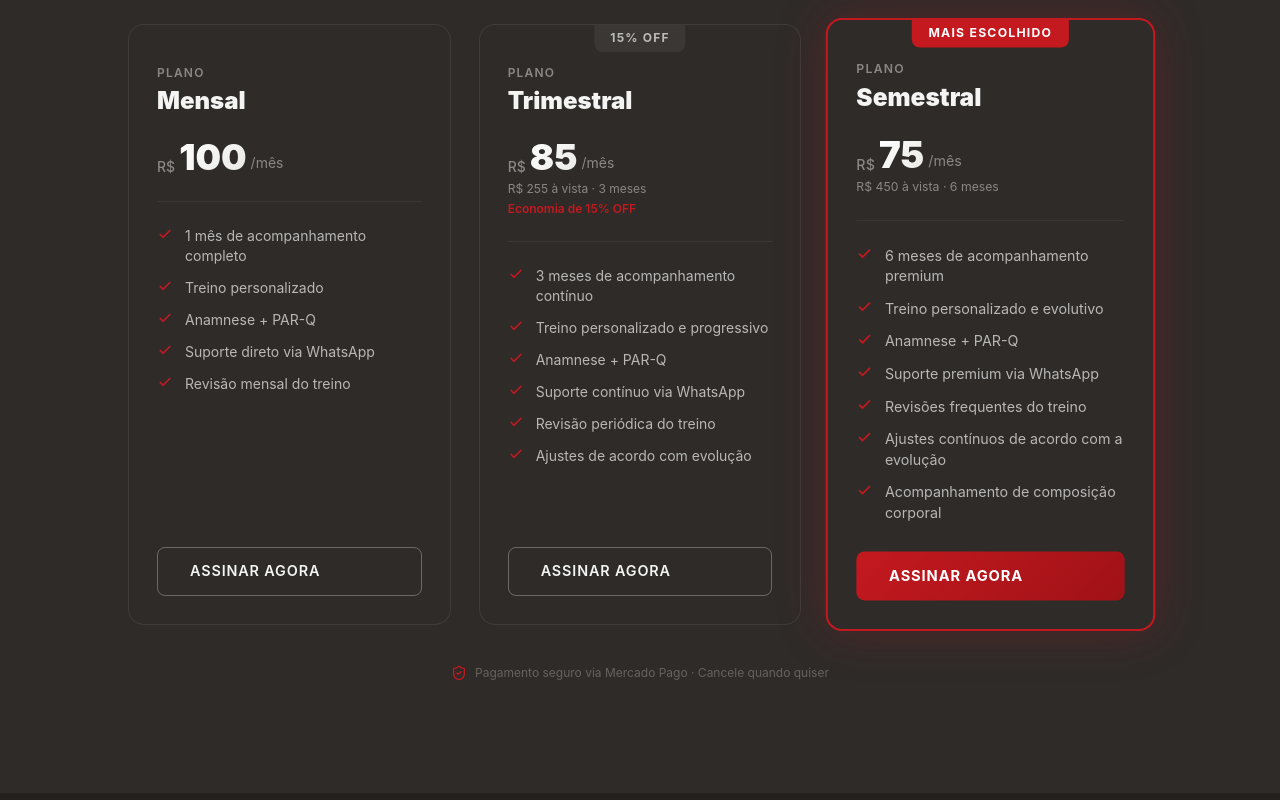
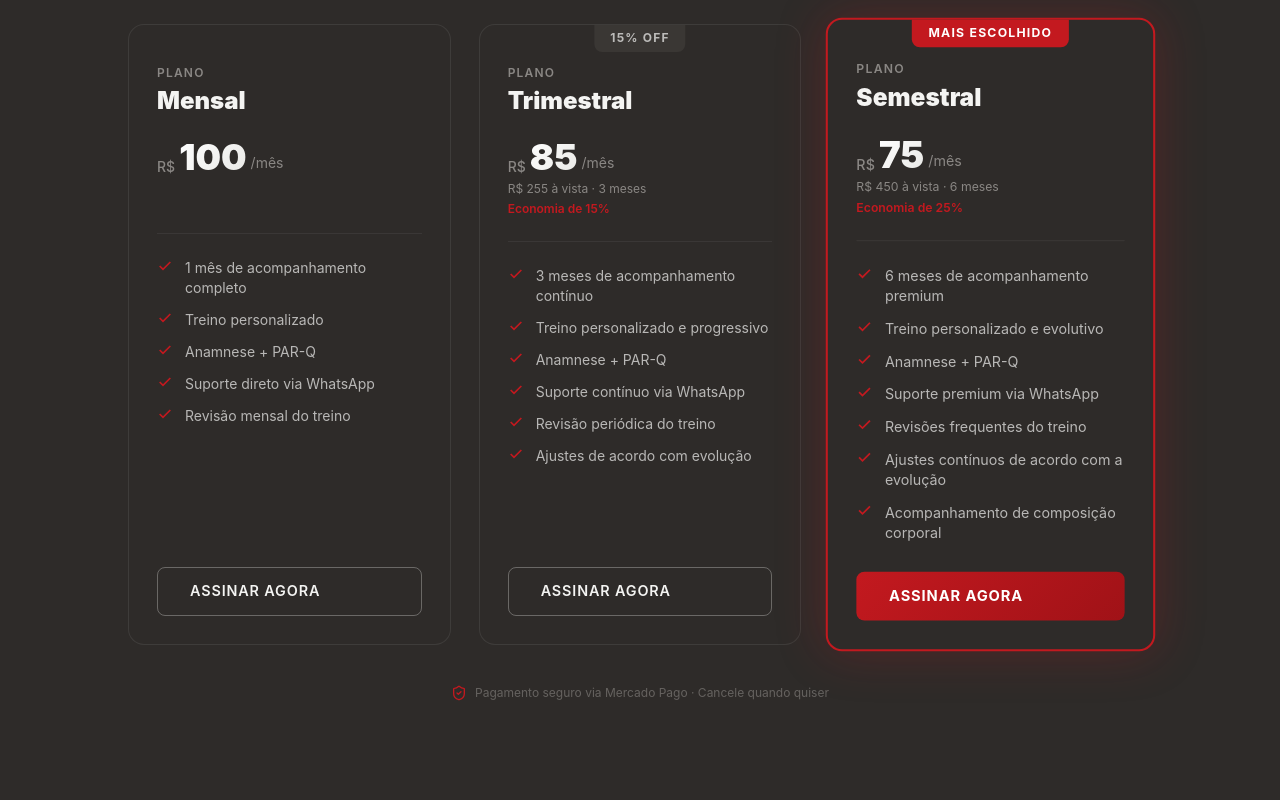
Before and after one commit to Sayusk/LandinPageRockFit, a React (Vite) app: page / in a window 1280 px wide. Shown: the part 2960-3760 px from the top of the page. Built offline with nearby package versions, Linux system fonts and the light colour scheme; no server answers.

Commit message:
feat: standardize savings display

```diff
--- a/src/components/layout/Footer.jsx
+++ b/src/components/layout/Footer.jsx
@@ -67,7 +67,7 @@ export default function Footer() {
           {/* Brand */}
           <div className="lg:col-span-2">
             <button onClick={() => handleNavClick('#inicio')} className="mb-4">
-              <img src={logo} alt="RockFit Brasil" className="h-15 w-auto" />
+              <img src={logo} alt="RockFit Brasil" className="h-20 w-auto" />
             </button>
 
             <p className="text-muted text-sm max-w-xs mb-5">
--- a/src/components/sections/PlansSection.jsx
+++ b/src/components/sections/PlansSection.jsx
@@ -26,6 +26,7 @@ export default function PlansSection() {
   return (
     <section id="planos" className="section-padding bg-dark-2">
       <div className="max-w-7xl mx-auto px-5 md:px-8">
+
         {/* Header */}
         <div className="text-center mb-14">
           <span className="text-xs font-semibold tracking-widest uppercase text-brand mb-3 block">
@@ -54,6 +55,7 @@ export default function PlansSection() {
                   : 'border border-white/[0.08] hover:border-brand/30'
               } bg-dark-2`}
             >
+
               {/* Badge */}
               {plan.badge && (
                 <div className="absolute top-0 left-1/2 -translate-x-1/2 -translate-y-px">
@@ -70,6 +72,7 @@ export default function PlansSection() {
               )}
 
               <div className="p-7 pt-10 flex flex-col flex-1">
+
                 {/* Plan name */}
                 <h3 className="text-xs font-semibold tracking-widest uppercase text-muted mb-1">
                   Plano
@@ -89,16 +92,21 @@ export default function PlansSection() {
                     <span className="text-sm text-muted mb-1">/mês</span>
                   </div>
 
-                  {plan.durationMonths > 1 && (
-                    <p className="text-xs text-muted mt-1">
-                      R$ {plan.priceTotal} à vista · {plan.durationMonths} meses
-                    </p>
-                  )}
+                  {plan.durationMonths > 1 ? (
+                    <>
+                      <p className="text-xs text-muted mt-1">
+                        R$ {plan.priceTotal} à vista · {plan.durationMonths} meses
+                      </p>
 
-                  {plan.badge && plan.badge.includes('OFF') && (
-                    <p className="text-xs text-brand font-semibold mt-1">
-                      Economia de {plan.badge}
-                    </p>
+                      {plan.savings && (
+                        <p className="text-xs text-brand font-semibold mt-1">
+                          Economia de {plan.savings}
+                        </p>
+                      )}
+                    </>
+                  ) : (
+                    // 👇 garante alinhamento do <hr>
+                    <div className="h-8" />
                   )}
                 </div>
 
--- a/src/data/plans.js
+++ b/src/data/plans.js
@@ -10,6 +10,7 @@ export const PLANS = [
     maxInstallments: 2,
     highlighted: false,
     badge: null,
+    savings: null,
     features: [
       '1 mês de acompanhamento completo',
       'Treino personalizado',
@@ -30,6 +31,7 @@ export const PLANS = [
     maxInstallments: 3,
     highlighted: false,
     badge: '15% OFF',
+    savings: '15%',
     features: [
       '3 meses de acompanhamento contínuo',
       'Treino personalizado e progressivo',
@@ -51,6 +53,7 @@ export const PLANS = [
     maxInstallments: 6,
     highlighted: true,
     badge: 'Mais escolhido',
+    savings: '25%',
     features: [
       '6 meses de acompanhamento premium',
       'Treino personalizado e evolutivo',
--- a/src/pages/Checkout.jsx
+++ b/src/pages/Checkout.jsx
@@ -227,7 +227,7 @@ export default function Checkout() {
           <ChevronLeft className="w-4 h-4" />
             Voltar
           </button>
-          <img src={logo} alt="RockFit Brasil" className="h-8 w-auto logo-light" />
+          <img src={logo} alt="RockFit Brasil" className="h-20 w-auto logo-light" />
           <div className="flex items-center gap-1.5 text-xs text-muted">
           <ShieldCheck className="w-3.5 h-3.5 text-green-400" />
             Pagamento seguro
```
